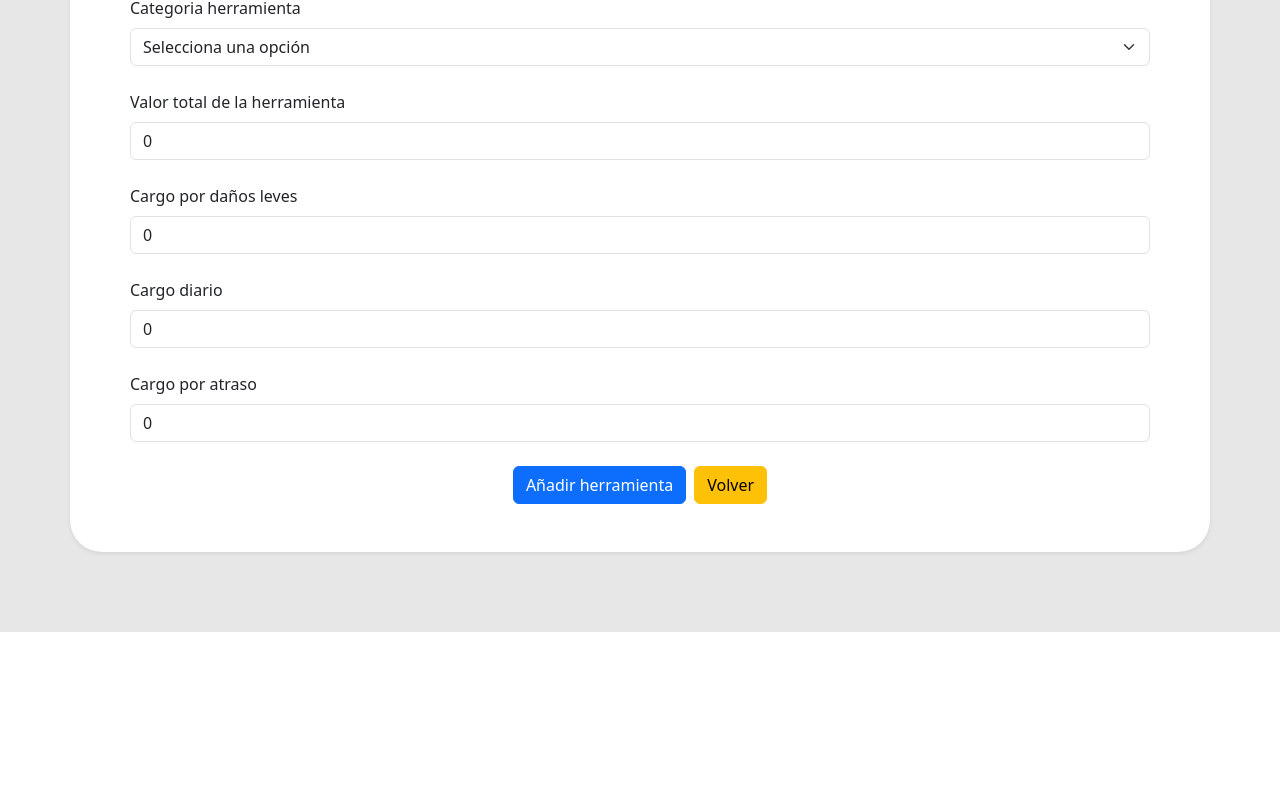
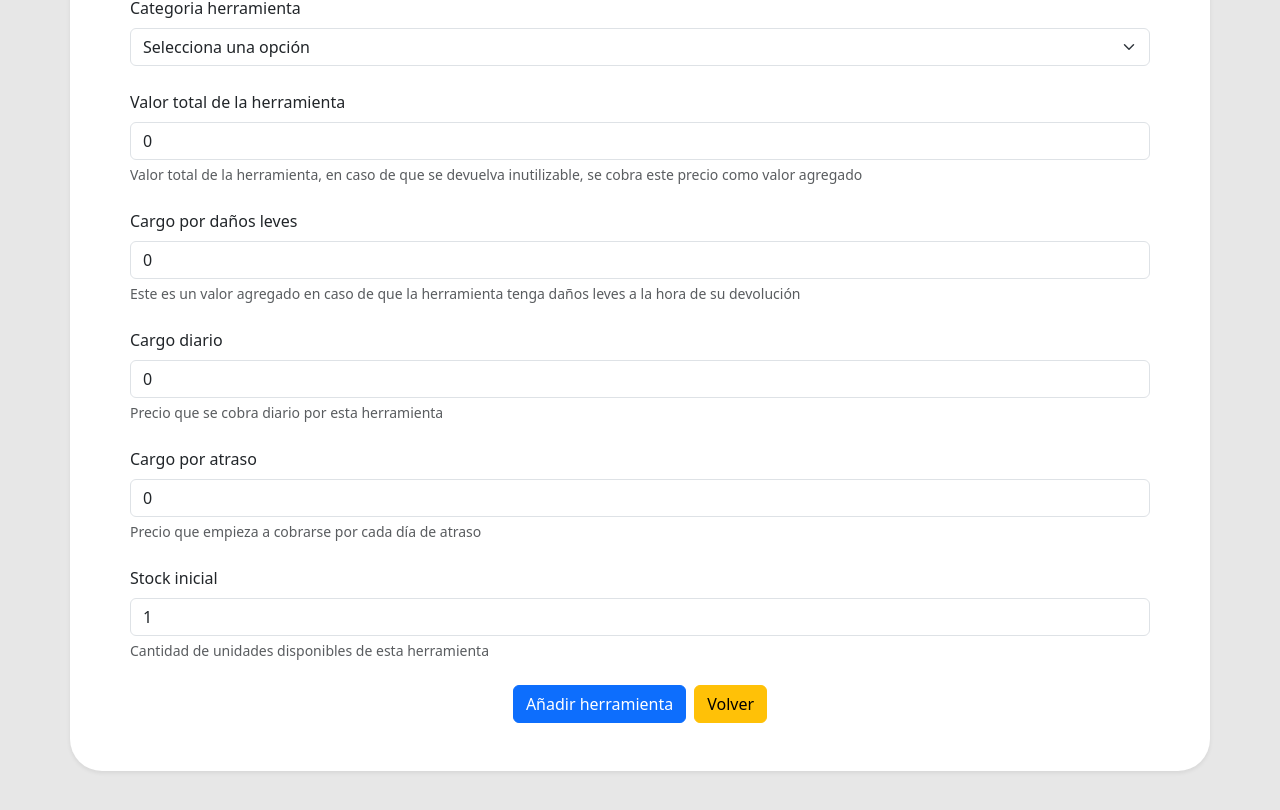
Before and after one commit to DiegoRaAr/Tingeso, a React (Vite) app in the folder frontend-tingeso/: page /add-tool in a window 1280 px wide. Shown: the part 336-1146 px from the top of the page. Before the commit the page ends 968 px from the top, so only its background shows below. Built offline with nearby package versions, Linux system fonts and the light colour scheme.

Commit message:
Boton de editar stock

```diff
--- a/frontend-tingeso/src/components/AddTool.jsx
+++ b/frontend-tingeso/src/components/AddTool.jsx
@@ -124,6 +124,7 @@ const AddTool = () => {
                         value={tool.totalValue}
                         onChange={handleChange}
                     />
+                    <div className="form-text">Valor total de la herramienta, en caso de que se devuelva inutilizable, se cobra este precio como valor agregado</div>
                 </div>
 
                 <div className="mb-4 text-start">
@@ -137,6 +138,7 @@ const AddTool = () => {
                         value={tool.repairCharge}
                         onChange={handleChange}
                     />
+                    <div className="form-text">Este es un valor agregado en caso de que la herramienta tenga daños leves a la hora de su devolución </div>
                 </div>
 
                 <div className="mb-4 text-start">
@@ -150,6 +152,7 @@ const AddTool = () => {
                         value={tool.dailyCharge}
                         onChange={handleChange}
                     />
+                    <div className="form-text">Precio que se cobra diario por esta herramienta</div>
                 </div>
 
                 <div className="mb-4 text-start">
@@ -163,10 +166,26 @@ const AddTool = () => {
                         value={tool.lateCharge}
                         onChange={handleChange}
                     />
+                    <div className="form-text">Precio que empieza a cobrarse por cada día de atraso</div>
                 </div>
-            </form>
 
-            <div className="d-flex gap-2 justify-content-center">
+                <div className="mb-4 text-start">
+                    <label htmlFor="stockTool" className="form-label">Stock inicial</label>
+                    <input
+                        type="number"
+                        className="form-control"
+                        id="stockTool"
+                        name="stockTool"
+                        min="1"
+                        required
+                        value={tool.stockTool}
+                        onChange={handleChange}
+                        placeholder="Ejemplo: 5"
+                    />
+                    <div className="form-text">Cantidad de unidades disponibles de esta herramienta</div>
+                </div>
+
+                <div className="d-flex gap-2 justify-content-center">
                   <OverlayTrigger
                     placement="top"
                     overlay={
@@ -196,6 +215,7 @@ const AddTool = () => {
                     </button>
                   </OverlayTrigger>
                 </div>
+            </form>
         </div>
     );
 }
```
Also changed, not shown: 1 other file (tests, documents, lock files or other folders).
